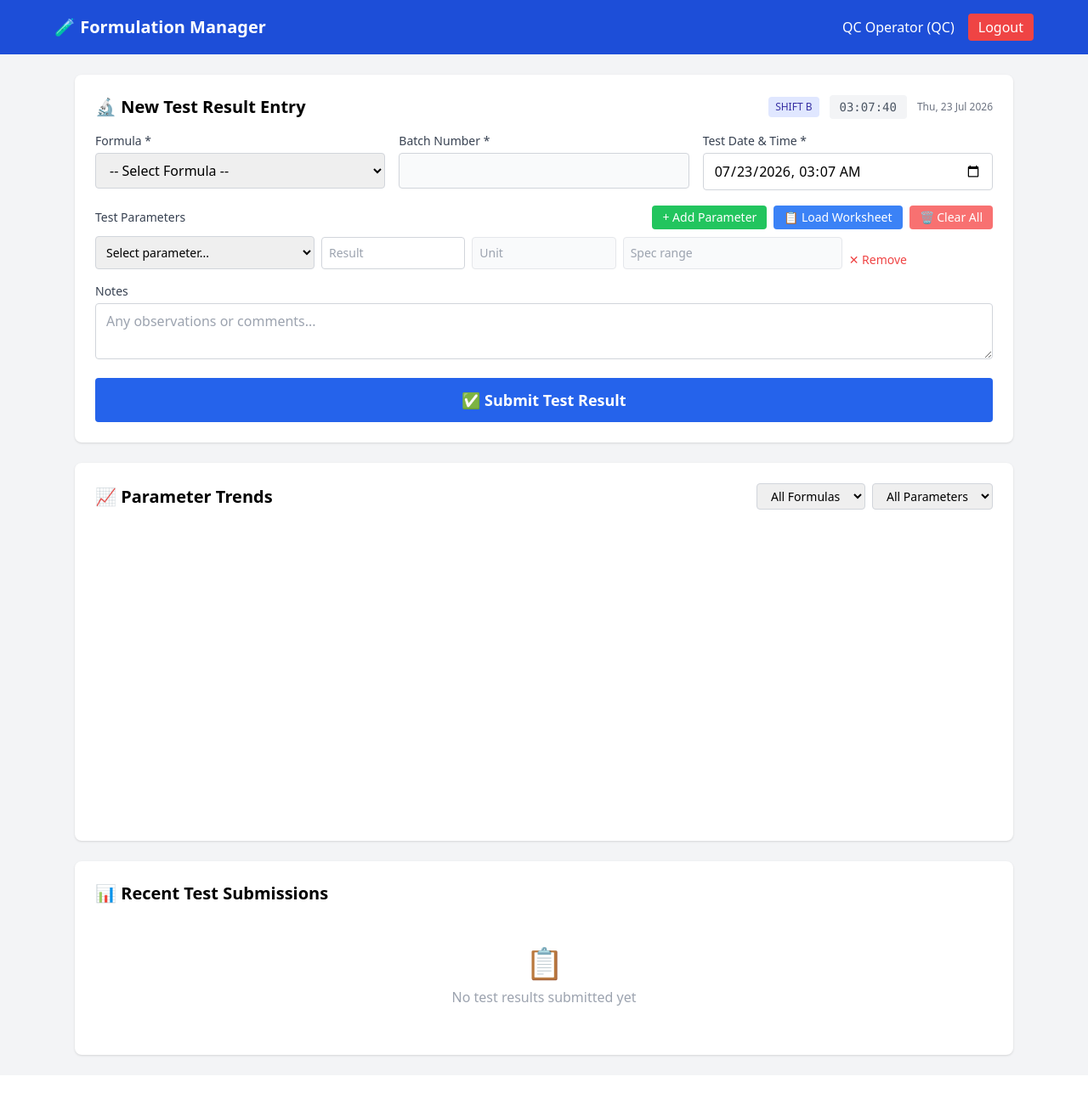
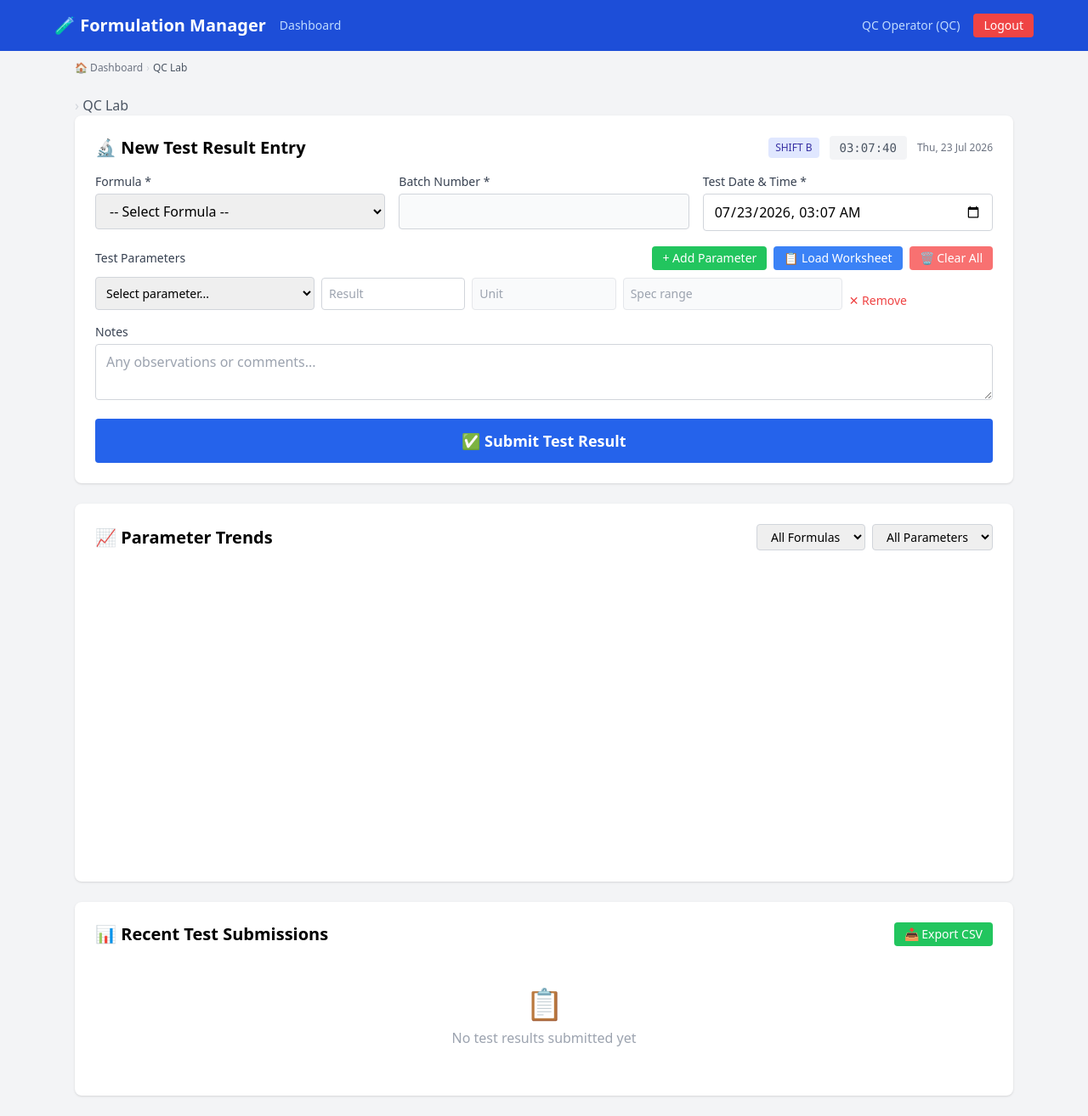
Before and after one commit to Senyene/formulation-manager, a Flask app: page /dashboard in a window 1280 px wide. Shown: the whole page at 85% size. Before the commit the page ends 1246 px from the top, so only its background shows below. Run offline with Flask 3, Linux system fonts and the light colour scheme; a user stored in the database is signed in; data comes from the database, SQL or seed files in the repository; data that the repository does not hold is empty; a map, chart or similar area stays blank; some libraries are stand-ins or nearby versions.

Commit message:
feat: add single formula export, bulk QC/formula CSV exports, breadcrumb navigation, Excel-compatible formatting

```diff
--- a/app.py
+++ b/app.py
@@ -721,6 +721,123 @@ def export_consumption():
     return Response(output.getvalue(), mimetype="text/csv", headers={"Content-disposition": "attachment; filename=consumption_report.csv"})
 
 # ============================================
+# EXPORT ROUTES
+# ============================================
+
+@app.route('/export/qc-results')
+@login_required
+def export_qc_results():
+    """Export QC results as CSV (Excel-compatible)."""
+    if current_user.role not in ['qc', 'rd', 'md', 'audit']:
+        flash('Access denied.', 'error')
+        return redirect(url_for('dashboard'))
+
+    output = io.StringIO()
+    output.write('\ufeff')  # BOM for Excel UTF-8 compatibility
+    writer = csv.writer(output)
+    writer.writerow(['Batch Number', 'Formula Code', 'Formula Name', 'Test Date', 'Tester', 'Status', 'Parameters', 'Notes'])
+
+    tests = QCTestResult.query.order_by(QCTestResult.test_date.desc()).all()
+    for t in tests:
+        params_str = ''
+        if t.parameters:
+            try:
+                params = json.loads(t.parameters)
+                params_str = '; '.join([f"{p.get('name','')}={p.get('result','')}{p.get('unit','')}" for p in params])
+            except:
+                params_str = t.parameters[:200]
+
+        writer.writerow([
+            t.batch_number,
+            t.formula.code if t.formula else 'N/A',
+            t.formula.name if t.formula else 'N/A',
+            t.test_date.strftime('%Y-%m-%d %H:%M') if t.test_date else '',
+            t.tested_by,
+            t.status.upper(),
+            params_str,
+            t.notes or ''
+        ])
+
+    output.seek(0)
+    log_action('EXPORT_QC', f'By: {current_user.display_name}')
+    return Response(
+        output.getvalue(),
+        mimetype="text/csv",
+        headers={"Content-disposition": "attachment; filename=qc_results_export.csv"}
+    )
+
+@app.route('/export/formulas')
+@login_required
+def export_formulas():
+    """Export formulas list as CSV (Excel-compatible)."""
+    if current_user.role not in ['rd', 'md', 'audit']:
+        flash('Access denied.', 'error')
+        return redirect(url_for('dashboard'))
+
+    output = io.StringIO()
+    output.write('\ufeff')
+    writer = csv.writer(output)
+
+    if can_view_formula_details():
+        writer.writerow(['Code', 'Name', 'Version', 'Status', 'Batch Size (kg)', 'Created By', 'Created Date', 'Approved By', 'Ingredients'])
+        formulas = Formula.query.order_by(Formula.code).all()
+        for f in formulas:
+            ings = '; '.join([f"{i.material.name if i.material else '?'}: {i.quantity}{i.unit}" for i in f.ingredients])
+            writer.writerow([
+                f.code, f.name, f.version, f.status.upper(), f.batch_size,
+                f.created_by, f.created_at.strftime('%Y-%m-%d') if f.created_at else '',
+                f.approved_by or '', ings
+            ])
+    else:
+        writer.writerow(['Code', 'Name', 'Version', 'Status', 'Created Date'])
+        formulas = Formula.query.order_by(Formula.code).all()
+        for f in formulas:
+            writer.writerow([f.code, f.name, f.version, f.status.upper(), f.created_at.strftime('%Y-%m-%d') if f.created_at else ''])
+
+    output.seek(0)
+    log_action('EXPORT_FORMULAS', f'By: {current_user.display_name}')
+    return Response(
+        output.getvalue(),
+        mimetype="text/csv",
+        headers={"Content-disposition": "attachment; filename=formulas_export.csv"}
+    )
+
+@app.route('/export/formula/<int:formula_id>')
+@login_required
+def export_single_formula(formula_id):
+    """Export a single formula as CSV."""
+    if current_user.role not in ['rd', 'md', 'audit']:
+        flash('Access denied.', 'error')
+        return redirect(url_for('dashboard'))
+
+    formula = Formula.query.get_or_404(formula_id)
+
+    output = io.StringIO()
+    output.write('\ufeff')
+    writer = csv.writer(output)
+
+    if can_view_formula_details():
+        writer.writerow(['Code', 'Name', 'Version', 'Status', 'Batch Size (kg)', 'Created By', 'Created Date', 'Approved By'])
+        writer.writerow([formula.code, formula.name, formula.version, formula.status.upper(), formula.batch_size, formula.created_by, formula.created_at.strftime('%Y-%m-%d') if formula.created_at else '', formula.approved_by or ''])
+        writer.writerow([])
+        writer.writerow(['Ingredient Code', 'Ingredient Name', 'Quantity', 'Unit'])
+        for ing in formula.ingredients:
+            mat = ing.material
+            writer.writerow([mat.code if mat else '?', mat.name if mat else 'Unknown', ing.quantity, ing.unit])
+    else:
+        writer.writerow(['Code', 'Name', 'Version', 'Status'])
+        writer.writerow([formula.code, formula.name, formula.version, formula.status.upper()])
+
+    output.seek(0)
+    log_action('EXPORT_FORMULA', f'Code: {formula.code}')
+    filename = f"formula_{formula.code}_{formula.name.replace(' ', '_')}.csv"
+    return Response(
+        output.getvalue(),
+        mimetype="text/csv",
+        headers={"Content-disposition": f"attachment; filename={filename}"}
+    )
+
+# ============================================
 # LOGOUT
 # ============================================
 
--- a/templates/base.html
+++ b/templates/base.html
@@ -5,22 +5,75 @@
     <meta name="viewport" content="width=device-width, initial-scale=1.0">
     <title>Formulation Manager</title>
     <script src="https://cdn.tailwindcss.com"></script>
+    <style>
+        @media print {
+            nav, button, form, .no-print, #worksheetModal, #trendChart, canvas, .breadcrumb {
+                display: none !important;
+            }
+            body { background: white !important; }
+            .shadow { box-shadow: none !important; border: 1px solid #ddd !important; }
+            table { font-size: 11px !important; }
+            th { background: #f9fafb !important; -webkit-print-color-adjust: exact; }
+        }
+        .spinner {
+            border: 2px solid #e5e7eb;
+            border-top: 2px solid #3b82f6;
+            border-radius: 50%;
+            width: 16px;
+            height: 16px;
+            animation: spin 0.6s linear infinite;
+            display: inline-block;
+        }
+        @keyframes spin { to { transform: rotate(360deg); } }
+        .btn-loading { pointer-events: none; opacity: 0.7; }
+        .btn-loading .btn-text { display: none; }
+        .btn-loading .btn-spinner { display: inline-block !important; }
+    </style>
 </head>
 <body class="bg-gray-100 min-h-screen">
     {% if current_user.is_authenticated %}
-    <nav class="bg-blue-700 text-white p-4">
+    <nav class="bg-blue-700 text-white p-4 no-print">
         <div class="max-w-6xl mx-auto flex justify-between items-center">
-            <span class="font-bold text-xl">🧪 Formulation Manager</span>
             <div class="flex items-center gap-4">
-                <span>{{ current_user.display_name }} ({{ current_user.role.upper() }})</span>
-                <a href="{{ url_for('logout') }}" class="bg-red-500 px-3 py-1 rounded hover:bg-red-600">Logout</a>
+                <span class="font-bold text-xl">🧪 Formulation Manager</span>
+                <a href="{{ url_for('dashboard') }}" class="text-blue-200 hover:text-white text-sm">Dashboard</a>
+            </div>
+            <div class="flex items-center gap-4">
+                <span class="text-sm text-blue-200">{{ current_user.display_name }} ({{ current_user.role.upper() }})</span>
+                <a href="{{ url_for('logout') }}" class="bg-red-500 px-3 py-1 rounded hover:bg-red-600 text-sm no-print">Logout</a>
             </div>
         </div>
     </nav>
+
+    <!-- Breadcrumb -->
+    <div class="max-w-6xl mx-auto px-6 pt-3 breadcrumb">
+        <nav class="flex text-xs text-gray-500 gap-1">
+            <a href="{{ url_for('dashboard') }}" class="hover:text-blue-600">🏠 Dashboard</a>
+            {% block breadcrumb %}{% endblock %}
+        </nav>
+    </div>
     {% endif %}
 
     <main class="max-w-6xl mx-auto p-6">
         {% block content %}{% endblock %}
     </main>
+
+    <script>
+    document.addEventListener('DOMContentLoaded', function() {
+        document.querySelectorAll('form').forEach(function(form) {
+            form.addEventListener('submit', function(e) {
+                var btn = form.querySelector('button[type="submit"]');
+                if (btn && !btn.classList.contains('btn-loading')) {
+                    var originalHTML = btn.innerHTML;
+                    btn.classList.add('btn-loading');
+                    btn.setAttribute('data-original', originalHTML);
+                    btn.innerHTML = '<span class="spinner btn-spinner" style="display:none"></span> <span class="btn-text">Saving...</span>';
+                    btn.querySelector('.btn-spinner').style.display = 'inline-block';
+                    btn.querySelector('.btn-text').style.display = 'inline';
+                }
+            });
+        });
+    });
+    </script>
 </body>
 </html>
--- a/templates/dashboard_audit.html
+++ b/templates/dashboard_audit.html
@@ -1,5 +1,8 @@
 {% extends "base.html" %}
 {% block content %}
+{% block breadcrumb %}
+<span class="text-gray-300">›</span> <span class="text-gray-600">Audit & Compliance</span>
+{% endblock %}
 
 <!-- Page Header -->
 <div class="flex justify-between items-center mb-6">
--- a/templates/dashboard_factory.html
+++ b/templates/dashboard_factory.html
@@ -1,5 +1,8 @@
 {% extends "base.html" %}
 {% block content %}
+{% block breadcrumb %}
+<span class="text-gray-300">›</span> <span class="text-gray-600">Factory Operations</span>
+{% endblock %}
 
 <!-- Page Header -->
 <div class="flex justify-between items-center mb-6">
--- a/templates/dashboard_planner.html
+++ b/templates/dashboard_planner.html
@@ -1,5 +1,8 @@
 {% extends "base.html" %}
 {% block content %}
+{% block breadcrumb %}
+<span class="text-gray-300">›</span> <span class="text-gray-600">Production Planning</span>
+{% endblock %}
 
 {% with messages = get_flashed_messages() %}
     {% if messages %}
--- a/templates/dashboard_production.html
+++ b/templates/dashboard_production.html
@@ -1,5 +1,8 @@
 {% extends "base.html" %}
 {% block content %}
+{% block breadcrumb %}
+<span class="text-gray-300">›</span> <span class="text-gray-600">Production Management</span>
+{% endblock %}
 
 <!-- Page Header -->
 <div class="flex justify-between items-center mb-6">
--- a/templates/dashboard_qc.html
+++ b/templates/dashboard_qc.html
@@ -1,5 +1,8 @@
 {% extends "base.html" %}
 {% block content %}
+{% block breadcrumb %}
+<span class="text-gray-300">›</span> <span class="text-gray-600">QC Lab</span>
+{% endblock %}
 
 <!-- Flash Messages -->
 {% with messages = get_flashed_messages() %}
@@ -154,7 +157,10 @@
 
 <!-- Recent Submissions Table -->
 <div class="bg-white rounded-lg shadow p-6">
-    <h2 class="text-xl font-bold mb-4">📊 Recent Test Submissions</h2>
+    <div class="flex justify-between items-center mb-4">
+        <h2 class="text-xl font-bold">📊 Recent Test Submissions</h2>
+        <a href="{{ url_for('export_qc_results') }}" class="bg-green-500 text-white px-3 py-1 rounded text-sm hover:bg-green-600 no-print">📥 Export CSV</a>
+    </div>
     {% if recent_tests %}
     <div class="overflow-x-auto">
         <table class="w-full text-sm">
--- a/templates/parameters.html
+++ b/templates/parameters.html
@@ -1,5 +1,9 @@
 {% extends "base.html" %}
 {% block content %}
+{% block breadcrumb %}
+<span class="text-gray-300">›</span> <a href="{{ url_for('dashboard') }}" class="hover:text-blue-600">R&D Lab</a>
+<span class="text-gray-300">›</span> <span class="text-gray-600">QC Parameters</span>
+{% endblock %}
 
 {% with messages = get_flashed_messages() %}
     {% if messages %}
```
Also changed, not shown: templates/dashboard_md.html (+7 -8 lines), templates/dashboard_rd.html (+14 -5 lines).
